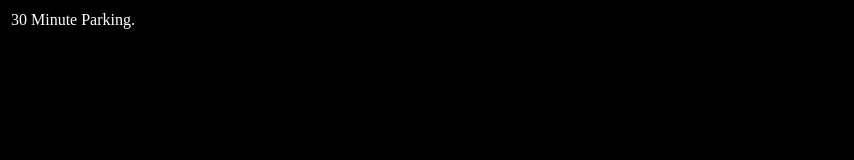
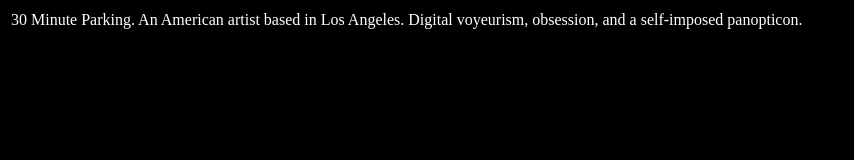
Before and after one commit to 30minuteparking/30minuteparking.github.io, a plain HTML site: page index.html in a window 1280 px wide. Shown: the whole page, without its empty margins (0-854 px from the left). Drawn offline with Linux system fonts and the light colour scheme.

Commit message:
Update index.html

```diff
--- a/index.html
+++ b/index.html
@@ -5,7 +5,7 @@
       <table bgcolor = "#000000">
          <tr>
             <td>
-               <font color = "#FFFFFF">30 Minute Parking.</font>
+               <font color = "#FFFFFF">30 Minute Parking. An American artist based in Los Angeles. Digital voyeurism, obsession, and a self-imposed panopticon.</font>
             </td>
          </tr>
       </table>
```
